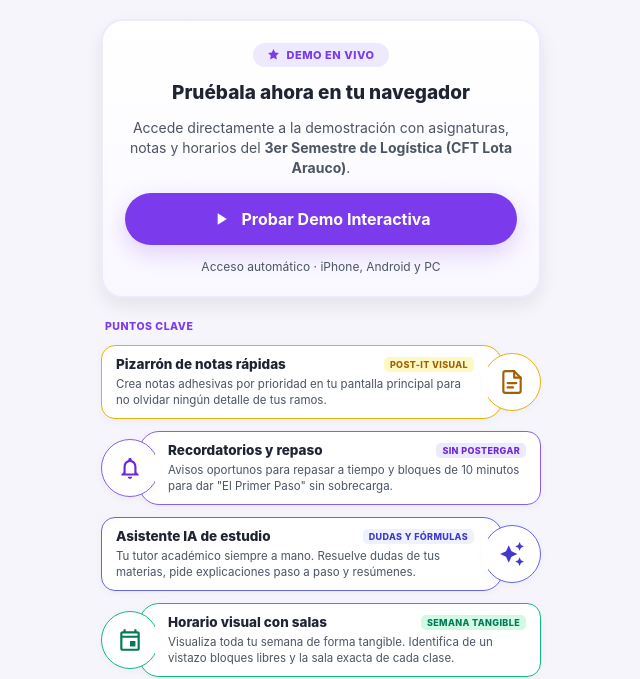
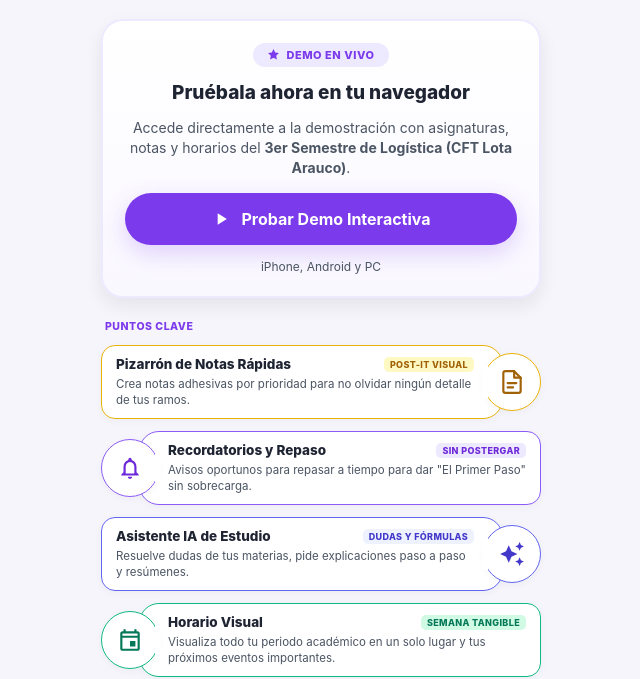
Before and after one commit to jmmc4312/estudiapp, a plain HTML site: page index.html in a window 1280 px wide. Shown: the part 279-958 px from the top of the page, without its empty margins (319-959 px from the left). Drawn offline with Linux system fonts and the light colour scheme.

Commit message:
Update text for consistency and clarity in index.html

```diff
--- a/index.html
+++ b/index.html
@@ -572,13 +572,13 @@
         </svg>
         Probar Demo Interactiva
       </a>
-      <span class="demo-hint">Acceso automático · iPhone, Android y PC</span>
+      <span class="demo-hint">iPhone, Android y PC</span>
     </div>
 
     <!-- Características destacadas con diseño alternado continuo (imagen referencial) -->
     <div class="features-section">
       <div class="features-header">
-        <span class="features-subtag">Puntos clave</span>
+        <span class="features-subtag">Puntos Clave</span>
       </div>
 
       <div class="features-list">
@@ -586,10 +586,10 @@
         <div class="feature-card right-circle theme-postit">
           <div class="card-body">
             <div class="card-title-row">
-              <span class="card-title">Pizarrón de notas rápidas</span>
+              <span class="card-title">Pizarrón de Notas Rápidas</span>
               <span class="card-badge">Post-it visual</span>
             </div>
-            <p class="card-desc">Crea notas adhesivas por prioridad en tu pantalla principal para no olvidar ningún detalle de tus ramos.</p>
+            <p class="card-desc">Crea notas adhesivas por prioridad para no olvidar ningún detalle de tus ramos.</p>
           </div>
           <div class="card-circle" title="Pizarrón de notas rápidas">
             <svg viewBox="0 0 24 24" fill="none" stroke="currentColor" stroke-width="2" stroke-linecap="round" stroke-linejoin="round">
@@ -605,10 +605,10 @@
         <div class="feature-card left-circle theme-remind">
           <div class="card-body">
             <div class="card-title-row">
-              <span class="card-title">Recordatorios y repaso</span>
+              <span class="card-title">Recordatorios y Repaso</span>
               <span class="card-badge">Sin postergar</span>
             </div>
-            <p class="card-desc">Avisos oportunos para repasar a tiempo y bloques de 10 minutos para dar "El Primer Paso" sin sobrecarga.</p>
+            <p class="card-desc">Avisos oportunos para repasar a tiempo para dar "El Primer Paso" sin sobrecarga.</p>
           </div>
           <div class="card-circle" title="Recordatorios de estudio">
             <svg viewBox="0 0 24 24" fill="currentColor">
@@ -621,10 +621,10 @@
         <div class="feature-card right-circle theme-ai">
           <div class="card-body">
             <div class="card-title-row">
-              <span class="card-title">Asistente IA de estudio</span>
+              <span class="card-title">Asistente IA de Estudio</span>
               <span class="card-badge">Dudas y fórmulas</span>
             </div>
-            <p class="card-desc">Tu tutor académico siempre a mano. Resuelve dudas de tus materias, pide explicaciones paso a paso y resúmenes.</p>
+            <p class="card-desc">Resuelve dudas de tus materias, pide explicaciones paso a paso y resúmenes.</p>
           </div>
           <div class="card-circle" title="Asistente IA de estudio">
             <svg viewBox="0 0 24 24" fill="currentColor">
@@ -637,10 +637,10 @@
         <div class="feature-card left-circle theme-sched">
           <div class="card-body">
             <div class="card-title-row">
-              <span class="card-title">Horario visual con salas</span>
+              <span class="card-title">Horario Visual</span>
               <span class="card-badge">Semana tangible</span>
             </div>
-            <p class="card-desc">Visualiza toda tu semana de forma tangible. Identifica de un vistazo bloques libres y la sala exacta de cada clase.</p>
+            <p class="card-desc">Visualiza todo tu periodo académico en un solo lugar y tus próximos eventos importantes.</p>
           </div>
           <div class="card-circle" title="Horario visual con salas">
             <svg viewBox="0 0 24 24" fill="currentColor">
```
